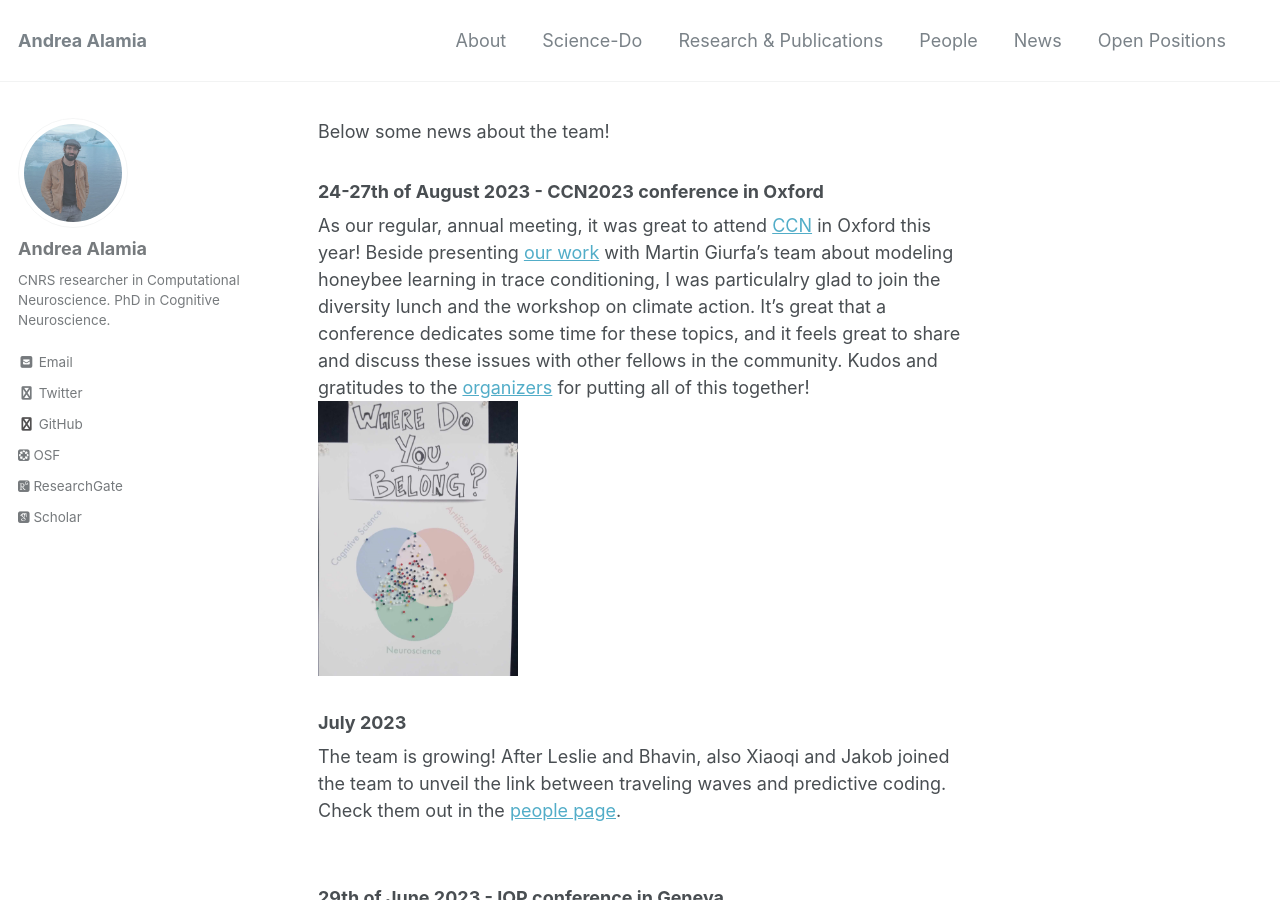
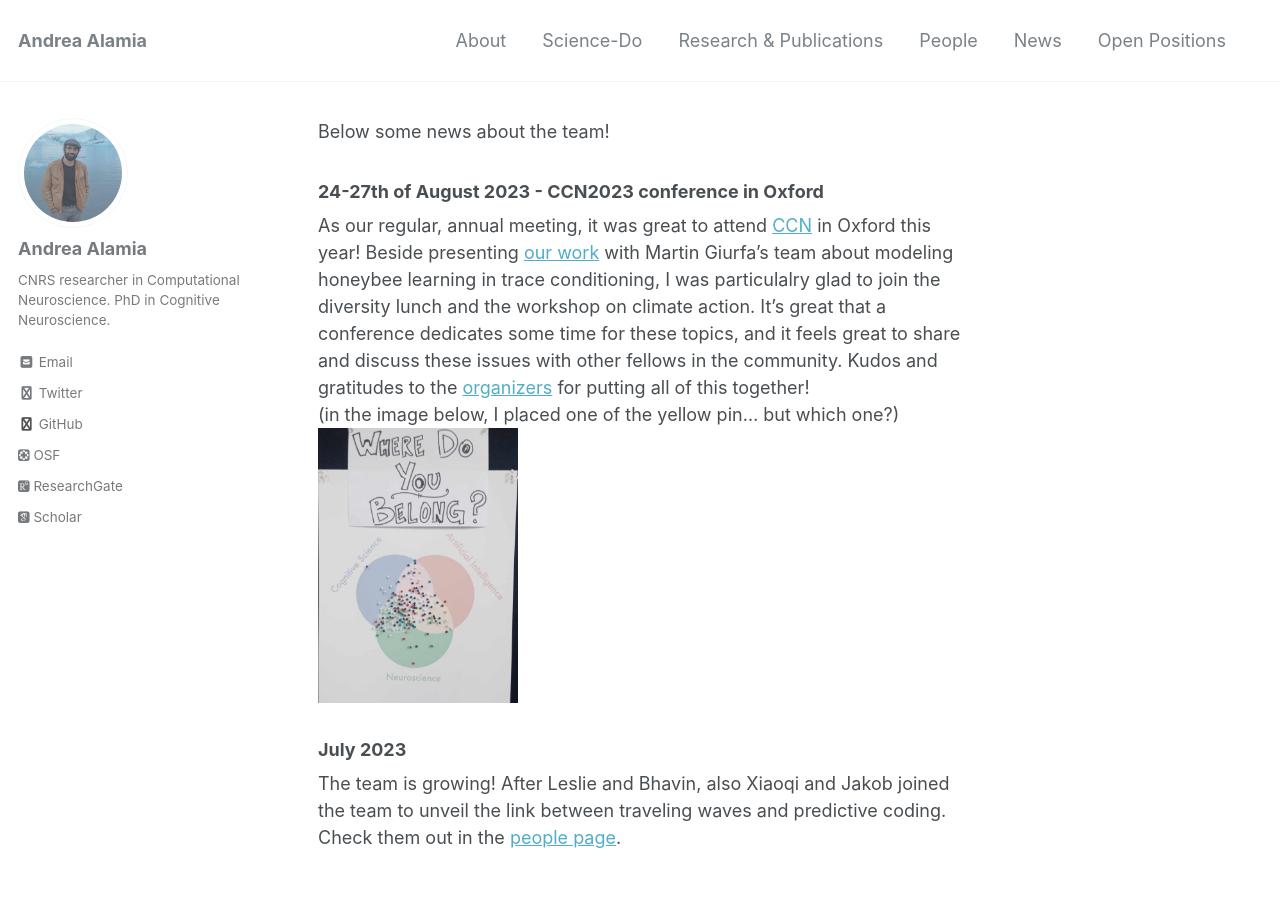
Before and after one commit to artipago/artipago.github.io, a Jekyll site: the page built from _pages/News.md, in a window 1280 px wide and 900 px high. Built offline with Jekyll 4.4.1, drawn with Linux system fonts in a browser that asks for light colours; nearby versions of some CDN libraries; some web fonts are replaced; library files that are not in the unit come from our copies.

Commit message:
Update News.md

```diff
--- a/_pages/News.md
+++ b/_pages/News.md
@@ -8,7 +8,8 @@ has_children: true
 Below some news about the team! <br>
 
 ### 24-27th of August 2023 - CCN2023 conference in Oxford
-As our regular, annual meeting, it was great to attend <a href="https://2023.ccneuro.org/index.php">CCN</a> in Oxford this year! Beside presenting <a href="https://2023.ccneuro.org/proceedings/0000414.pdf">our work</a> with Martin Giurfa's team about modeling honeybee learning in trace conditioning, I was particulalry glad to join the diversity lunch and the workshop on climate action. It's great that a conference dedicates some time for these topics, and it feels great to share and discuss these issues with other fellows in the community. Kudos and gratitudes to the <a href="https://2023.ccneuro.org/organizers.php">organizers</a> for putting all of this together!  <br>
+As our regular, annual meeting, it was great to attend <a href="https://2023.ccneuro.org/index.php">CCN</a> in Oxford this year! Beside presenting <a href="https://2023.ccneuro.org/proceedings/0000414.pdf">our work</a> with Martin Giurfa's team about modeling honeybee learning in trace conditioning, I was particulalry glad to join the diversity lunch and the workshop on climate action. It's great that a conference dedicates some time for these topics, and it feels great to share and discuss these issues with other fellows in the community. Kudos and gratitudes to the <a href="https://2023.ccneuro.org/organizers.php">organizers</a> for putting all of this together! <br>
+(in the image below, I placed one of the yellow pin... but which one?)
 <img src="/assets/images/ccn2023.jpg" width="200" height="300">
 <br>
 
```
